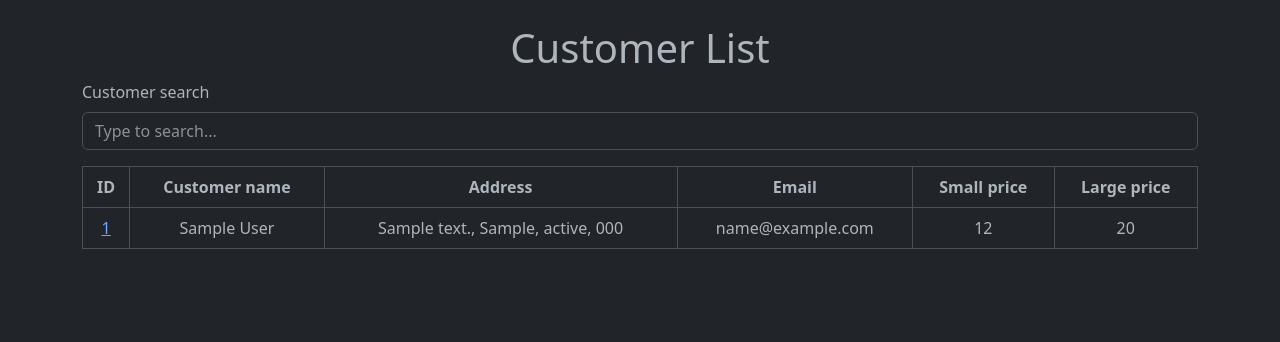
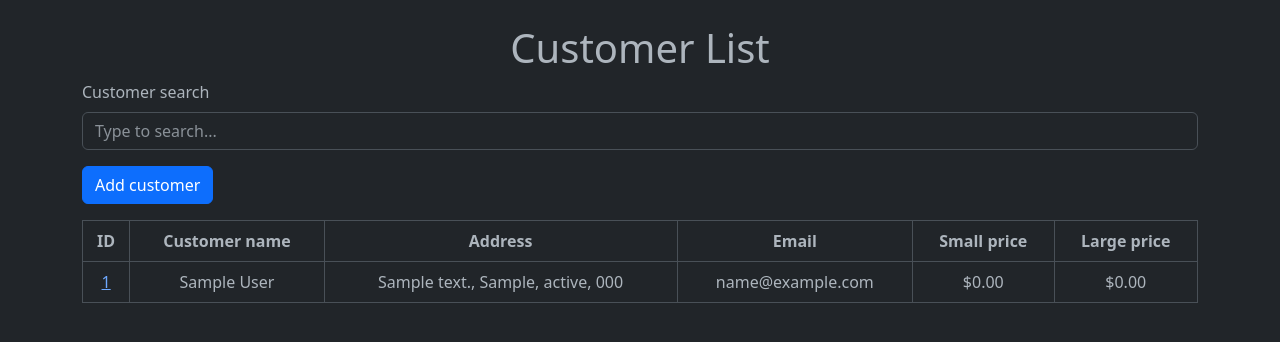
Before and after one commit to dsmxyz/argoImports, a Django app: page /customers/ in a window 1280 px wide. Shown: the part 56-398 px from the top of the page. Run offline with Django 4.2, Linux system fonts and the light colour scheme; a user stored in the database is signed in; tables that the repository leaves empty hold one stand-in row (values such as "Sample post").

```diff
--- a/website/templates/customers.html
+++ b/website/templates/customers.html
@@ -22,7 +22,8 @@
 
   <!--Customer table-->
   <div class="container mt-3">
-    <table class="table table-bordered table-hover text-center">
+    <a href="{% url 'addCustomers' %}" class="btn btn-primary mb-2">Add customer</a>
+    <table class="table table-bordered table-hover text-center mt-2">
       <thead>
           <tr>
               <th scope="col">ID</th>
@@ -41,8 +42,8 @@
               <td>{{ customer.name }}</td>
               <td>{{ customer.address }}, {{ customer.city }}, {{ customer.state }}, {{ customer.zipcode }}</td>
               <td>{{ customer.email }}</td>
-              <td>12</td>
-              <td>20</td>
+              <td>$0.00</td>
+              <td>$0.00</td>
           </tr>
       {% endfor %}
       {% endif %}
--- a/website/urls.py
+++ b/website/urls.py
@@ -9,5 +9,7 @@ urlpatterns = [
     path('customers/', views.customers, name="customers"),
     path('customers/<int:pk>', views.customerInfo, name="customerInfo"),
     path('deleteCustomers/<int:pk>', views.deleteCustomers, name='deleteCustomers'),
+    path('addCustomers/', views.addCustomers, name="addCustomers"),
+
 
 ]
--- a/website/views.py
+++ b/website/views.py
@@ -54,3 +54,7 @@ def deleteCustomers(request,pk):
     else:
         messages.success(request,'You must be logged in to view this page')
         return redirect('login')
+
+def addCustomers(request):
+
+    return render(request, 'addCustomers.html', {})
```
Also changed, not shown: website/templates/addCustomers.html (added, +7 -0 lines), website/templates/customerInfo.html (+14 -12 lines).
